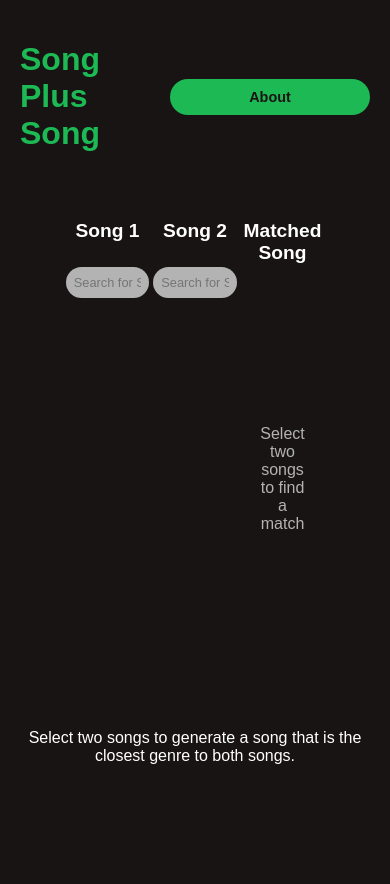
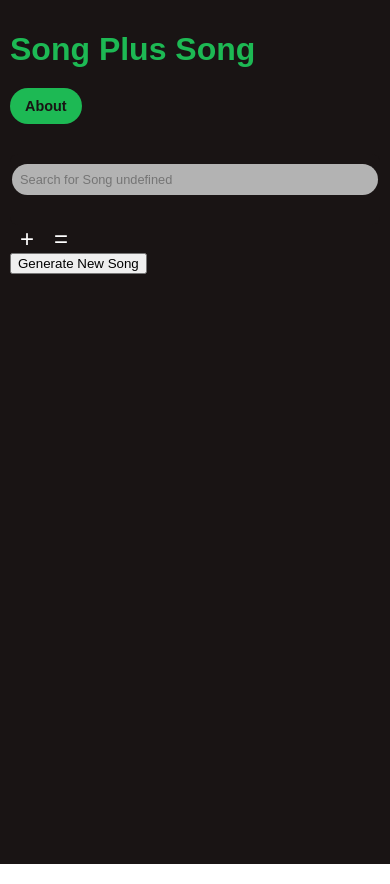
Before and after one commit to tommyliautaud/song-plus-song-frontend, a React (Create React App) app: page / in a window 390 px wide. Built offline with nearby package versions, Linux system fonts and the light colour scheme; a web font is replaced by a local one.

Commit message:
Working on responsiveness

```diff
--- a/src/App.css
+++ b/src/App.css
@@ -28,14 +28,22 @@
   font-size: 0.9em;
 }
 
+/* Adjusting the cover art */
+.cover-art {
+  width: 100%;
+  max-width: 200px; /* Max width for desktops */
+  height: auto;
+  margin: 10px;
+  object-fit: contain; /* Maintain aspect ratio */
+}
+
 .plus-sign,
 .equal-sign {
   margin: 0 20px;
   font-size: 2em;
 }
 
-/* Media queries for responsive layout */
-
+/* Responsive layout adjustments */
 @media (max-width: 768px) {
   .app-container {
     padding: 10px;
@@ -53,6 +61,16 @@
   .about-button {
     margin-top: 10px;
   }
+
+  .plus-sign,
+  .equal-sign {
+    margin: 0 15px;
+    font-size: 1.8em;
+  }
+
+  .cover-art {
+    max-width: 150px; /* Smaller cover art for tablets */
+  }
 }
 
 @media (max-width: 480px) {
@@ -65,4 +83,8 @@
     margin: 0 10px;
     font-size: 1.5em;
   }
+
+  .cover-art {
+    max-width: 100px; /* Smaller cover art for mobile */
+  }
 }
--- a/src/App.js
+++ b/src/App.js
@@ -4,6 +4,7 @@ import SearchWidget from './components/SearchWidget';
 import PlayButton from './components/PlayButton';
 import AboutPage from './components/AboutPage';
 import './fonts.css';
+import './App.css'; // Ensure this imports the latest styles
 
 export const colors = {
   spotifyGreen: '#1DB954',
@@ -20,301 +21,92 @@ function App() {
   const [song1, setSong1] = useState(null);
   const [song2, setSong2] = useState(null);
   const [matchedSong, setMatchedSong] = useState(null);
-  const [genreInfo, setGenreInfo] = useState(null);
-  const [isLoading, setIsLoading] = useState(false);
-  const [spotifyUrl, setSpotifyUrl] = useState('');
-  const [showAboutPage, setShowAboutPage] = useState(false);
+  const [showAbout, setShowAbout] = useState(false);
 
+  // Load songs or perform necessary setup
   useEffect(() => {
-    if (matchedSong && matchedSong.song) {
-      console.log('Matched Song:', matchedSong); // For debugging
-      setSpotifyUrl(matchedSong.song.url || '');
-    }
-  }, [matchedSong]);
+    // Your useEffect logic for fetching or setting up songs goes here
+  }, []);
 
-  const handleSongSelect = (selectedSong, songNumber) => {
-    if (songNumber === 1) {
-      setSong1(selectedSong);
-    } else {
-      setSong2(selectedSong);
-    }
-    setMatchedSong(null);
-    setGenreInfo(null);
+  const handleSong1Select = (song) => {
+    setSong1(song);
   };
 
-  const handleBack = (songNumber) => {
-    if (songNumber === 1) {
-      setSong1(null);
-    } else {
-      setSong2(null);
-    }
-    setMatchedSong(null);
-    setGenreInfo(null);
+  const handleSong2Select = (song) => {
+    setSong2(song);
   };
 
-  const handleMatchSongs = async () => {
-    if (!song1 || !song2) return;
-
-    setIsLoading(true);
+  const handleGenerateMatch = async () => {
     try {
-      const response = await axios.post(`${process.env.REACT_APP_API_URL}/api/match`, {
-        song1Id: song1.id,
-        song2Id: song2.id
+      // Call API or logic to generate matched song
+      const response = await axios.post('/api/match', {
+        song1: song1.id,
+        song2: song2.id,
       });
-      setMatchedSong(response.data);
-      setGenreInfo(response.data.genreInfo);
-      setSpotifyUrl(response.data.song.url || '');
+      setMatchedSong(response.data.matchedSong);
     } catch (error) {
-      console.error('Error matching songs:', error);
-      alert('An error occurred while matching songs. Please try again.');
-    } finally {
-      setIsLoading(false);
+      console.error('Error generating match:', error);
     }
   };
 
-  const handleGenerateNew = async () => {
-    setMatchedSong(null);
-    setGenreInfo(null);
-    setIsLoading(true);
-
-    try {
-      const response = await axios.post(`${process.env.REACT_APP_API_URL}/api/generate-new`, {
-        song1Id: song1.id,
-        song2Id: song2.id,
-      });
-      setMatchedSong(response.data);
-      setGenreInfo(response.data.genreInfo);
-      setSpotifyUrl(response.data.song.url || '');
-    } catch (error) {
-      console.error('Error generating new song:', error);
-      alert('An error occurred while generating a new song. Please try again.');
-    } finally {
-      setIsLoading(false);
-    }
-  };
-
-  const renderSong = (song, title, genre) => {
-    if (!song) return null;
-
-    const imageUrl = song.album?.images?.[1]?.url || song.coverArt || 'placeholder-image-url.jpg';
-
-    return (
-      <div style={{
-        textAlign: 'center',
-        backgroundColor: colors.spotifyBlack,
-        padding: '15px',
-        borderRadius: '8px',
-        ...fontStyle,
-        width: '100%',
-        display: 'flex',
-        flexDirection: 'column',
-        alignItems: 'center',
-        height: '360px',
-        justifyContent: 'space-between',
-      }}>
-        <div style={{ height: '20px', marginBottom: '8px' }}>
-          {genre && (
-            <div style={{ color: colors.spotifyGrey, fontSize: '0.9em' }}>
-              Genre: {genre}
-            </div>
-          )}
-        </div>
-        <h3 style={{ color: colors.spotifyWhite, marginBottom: '8px', fontWeight: 900, fontSize: '0.9em' }}>{title}</h3>
-        <img
-          src={imageUrl}
-          alt={`${song.name} album cover`}
-          style={{ width: '150px', height: '150px', marginBottom: '12px', borderRadius: '4px' }}
-        />
-        <div style={{ fontWeight: 'bold', color: colors.spotifyWhite, fontSize: '0.9em', marginBottom: '8px' }}>{song.name}</div>
-        <div style={{ fontSize: '0.8em', color: colors.spotifyGrey, marginBottom: '12px' }}>
-          {song.artists.map(artist => artist.name).join(', ')}
-        </div>
-        <div style={{ height: '32px', display: 'flex', justifyContent: 'center', alignItems: 'center' }}>
-          {song.preview_url ? (
-            <PlayButton previewUrl={song.preview_url} />
-          ) : (
-            <span style={{ color: colors.spotifyGrey, fontSize: '0.8em' }}>No preview available</span>
-          )}
-        </div>
-      </div>
-    );
-  };
-
-  const buttonStyle = {
-    backgroundColor: colors.spotifyGreen,
-    color: colors.spotifyBlack,
-    border: 'none',
-    padding: '10px 15px',
-    borderRadius: '20px',
-    cursor: 'pointer',
-    fontWeight: 'bold',
-    fontSize: '0.9em',
-    width: '100%',
-    maxWidth: '200px',
-  };
-
-  const symbolStyle = {
-    fontSize: '40px',
-    color: colors.spotifyWhite,
-    display: 'flex',
-    alignItems: 'center',
-    justifyContent: 'center',
-    width: '60px',
-    height: '60px',
-  };
-
-  const columnStyle = {
-    width: '25%',
-    display: 'flex',
-    flexDirection: 'column',
-    alignItems: 'center',
-  };
-
-  const headerStyle = {
-    textAlign: 'center',
-    color: colors.spotifyWhite,
-    fontSize: '1.2em',
-    marginBottom: '15px',
-    width: '100%',
-  };
-
-  const genreInfoStyle = {
-    textAlign: 'center',
-    color: colors.spotifyWhite,
-    fontSize: '1em',
-    marginTop: '30px',
-    padding: '15px',
-    backgroundColor: colors.spotifyBlack,
-    borderRadius: '8px',
-    width: '100%',
-  };
-
-  const spotifyLinkStyle = {
-    color: colors.spotifyGreen,
-    textDecoration: 'none',
-    fontSize: '1em',
-    fontWeight: 'bold',
-    marginTop: '15px',
-    display: 'inline-block',
-    cursor: 'pointer',
-  };
-
-  const handleSpotifyClick = () => {
-    if (spotifyUrl) {
-      window.open(spotifyUrl, '_blank', 'noopener,noreferrer');
-    } else {
-      alert('Spotify link is not available for this song.');
-    }
-  };
-
-  const handleAboutClick = () => {
-    setShowAboutPage(true);
-  };
-
-  const handleBackToMain = () => {
-    setShowAboutPage(false);
-  };
-
-  if (showAboutPage) {
-    return (
-      <div style={{ backgroundColor: colors.spotifyBlack, minHeight: '100vh' }}>
-        <div style={{ display: 'flex', justifyContent: 'flex-end', padding: '20px' }}>
-          <button onClick={handleBackToMain} style={buttonStyle}>
-            Back to Main
-          </button>
-        </div>
-        <AboutPage />
-      </div>
-    );
-  }
-
   return (
-    <div className="App" style={{ padding: '20px', backgroundColor: colors.spotifyBlack, minHeight: '100vh', color: colors.spotifyWhite, ...fontStyle }}>
-      <div style={{ display: 'flex', justifyContent: 'space-between', alignItems: 'center', marginBottom: '30px' }}>
-        <h1 style={{ color: colors.spotifyGreen }}>Song Plus Song</h1>
-        <button onClick={handleAboutClick} style={buttonStyle}>
-          About
+    <div className="app-container" style={fontStyle}>
+      <div className="header">
+        <h1 className="title">Song Plus Song</h1>
+        <button className="about-button" onClick={() => setShowAbout(!showAbout)}>
+          {showAbout ? 'Hide About' : 'About'}
         </button>
       </div>
-      <div style={{ display: 'flex', flexDirection: 'column', alignItems: 'center' }}>
-        <div style={{ display: 'flex', justifyContent: 'center', alignItems: 'flex-start', marginBottom: '30px', width: '100%' }}>
-          <div style={columnStyle}>
-            <h2 style={headerStyle}>Song 1</h2>
-            {song1 ?
-              renderSong(song1, 'Selected Song 1', matchedSong ? genreInfo?.genre1 : null) :
-              <SearchWidget onSongSelect={(song) => handleSongSelect(song, 1)} songNumber={1} />
-            }
-            {song1 && (
-              <button onClick={() => handleBack(1)} disabled={isLoading} style={{...buttonStyle, marginTop: '10px'}}>
-                Change Song
-              </button>
-            )}
-          </div>
-          {(song1 || song2) && (
-            <div style={{ display: 'flex', alignItems: 'center', justifyContent: 'center', width: '60px', marginTop: '170px' }}>
-              <div style={symbolStyle}>+</div>
-            </div>
-          )}
-          <div style={columnStyle}>
-            <h2 style={headerStyle}>Song 2</h2>
-            {song2 ?
-              renderSong(song2, 'Selected Song 2', matchedSong ? genreInfo?.genre2 : null) :
-              <SearchWidget onSongSelect={(song) => handleSongSelect(song, 2)} songNumber={2} />
-            }
-            {song2 && (
-              <button onClick={() => handleBack(2)} disabled={isLoading} style={{...buttonStyle, marginTop: '10px'}}>
-                Change Song
-              </button>
-            )}
-          </div>
-          {(song1 || song2) && (
-            <div style={{ display: 'flex', alignItems: 'center', justifyContent: 'center', width: '60px', marginTop: '170px' }}>
-              <div style={symbolStyle}>=</div>
-            </div>
-          )}
-          <div style={columnStyle}>
-            <h2 style={headerStyle}>Matched Song</h2>
-            {matchedSong ?
-              renderSong(matchedSong.song, 'Matched Song', genreInfo?.matchedGenre) :
-              <div style={{ textAlign: 'center', color: colors.spotifyGrey, backgroundColor: colors.spotifyBlack, padding: '20px', borderRadius: '8px', height: '360px', display: 'flex', alignItems: 'center', justifyContent: 'center' }}>
-                Select two songs to find a match
-              </div>
-            }
-            {matchedSong && (
-              <button onClick={handleGenerateNew} disabled={isLoading} style={{...buttonStyle, marginTop: '10px'}}>
-                {isLoading ? 'Generating...' : 'Generate New Song'}
-              </button>
-            )}
-          </div>
-        </div>
-        {!matchedSong && (
-          <div style={{ textAlign: 'center', marginTop: '20px', color: colors.spotifyWhite, fontSize: '1em' }}>
-            Select two songs to generate a song that is the closest genre to both songs.
+
+      {showAbout && <AboutPage />}
+
+      <SearchWidget onSong1Select={handleSong1Select} onSong2Select={handleSong2Select} />
+
+      <div className="song-section">
+        {song1 && (
+          <div className="song-container">
+            <img
+              src={song1.coverArtUrl} // Use actual song1 cover art URL
+              alt="Song 1 Cover"
+              className="cover-art"
+            />
+            <p>{song1.name}</p>
+            <PlayButton songUrl={song1.previewUrl} />
           </div>
         )}
-        {matchedSong && genreInfo && (
-          <div style={{ textAlign: 'center' }}>
-            <div style={genreInfoStyle}>
-              Most similar genre to {genreInfo.genre1} and {genreInfo.genre2} is {genreInfo.matchedGenre}
-            </div>
-            {spotifyUrl && (
-              <div
-                onClick={handleSpotifyClick}
-                style={spotifyLinkStyle}
-              >
-                Listen on Spotify
-              </div>
-            )}
+
+        <span className="plus-sign">+</span>
+
+        {song2 && (
+          <div className="song-container">
+            <img
+              src={song2.coverArtUrl} // Use actual song2 cover art URL
+              alt="Song 2 Cover"
+              className="cover-art"
+            />
+            <p>{song2.name}</p>
+            <PlayButton songUrl={song2.previewUrl} />
           </div>
         )}
-        <div style={{ textAlign: 'center', marginTop: '20px' }}>
-          {song1 && song2 && !matchedSong && (
-            <button onClick={handleMatchSongs} disabled={isLoading} style={{...buttonStyle, maxWidth: '250px'}}>
-              {isLoading ? 'Matching...' : 'Generate Song'}
-            </button>
-          )}
-        </div>
+
+        <span className="equal-sign">=</span>
+
+        {matchedSong && (
+          <div className="song-container">
+            <img
+              src={matchedSong.coverArtUrl} // Use actual matched song cover art URL
+              alt="Matched Song Cover"
+              className="cover-art"
+            />
+            <p>{matchedSong.name}</p>
+            <PlayButton songUrl={matchedSong.previewUrl} />
+          </div>
+        )}
       </div>
+
+      <button className="generate-button" onClick={handleGenerateMatch}>
+        Generate New Song
+      </button>
     </div>
   );
 }
--- a/src/components/SearchWidget.css
+++ b/src/components/SearchWidget.css
@@ -77,7 +77,6 @@
 }
 
 /* Media queries for responsive search widget */
-
 @media (max-width: 768px) {
   .search-input {
     width: 100%;
```
Also changed, not shown: src/components/PlayButton.css (+15 -36 lines).
